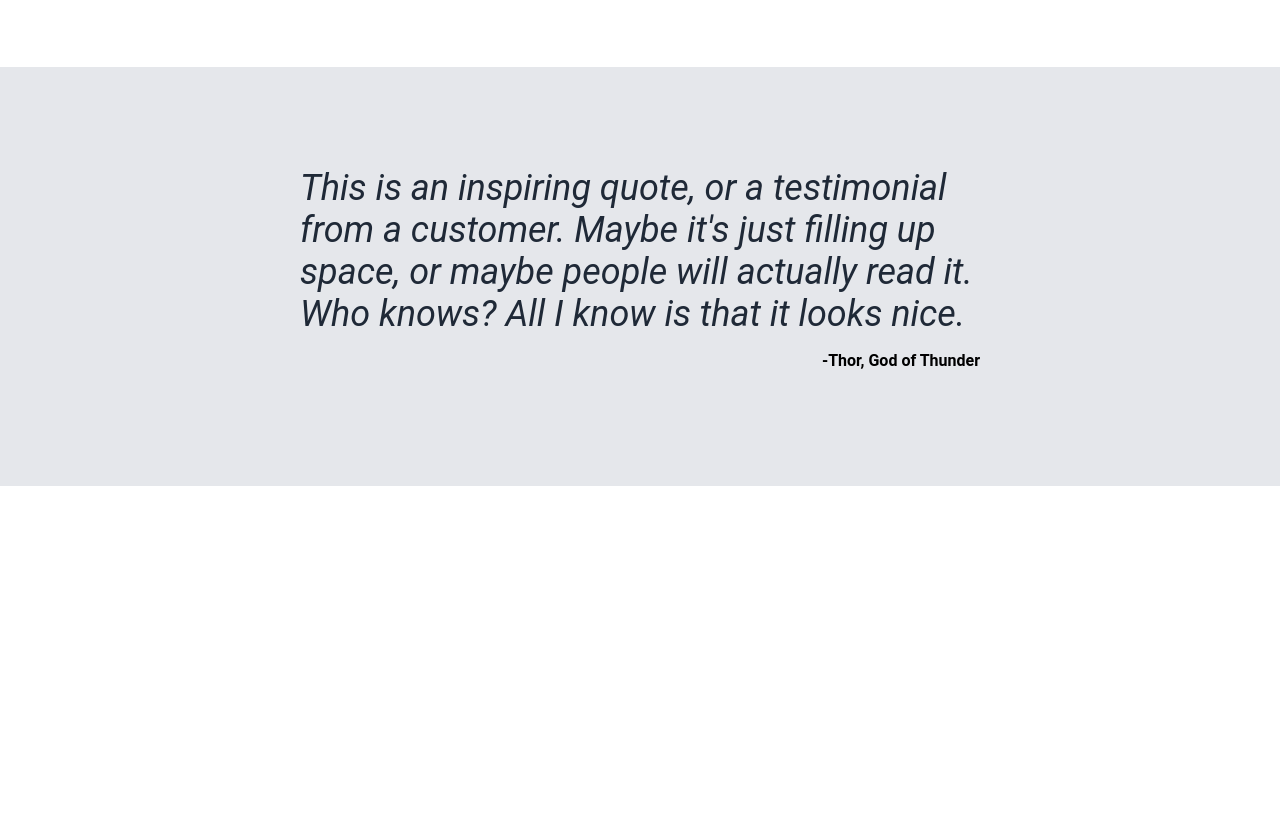
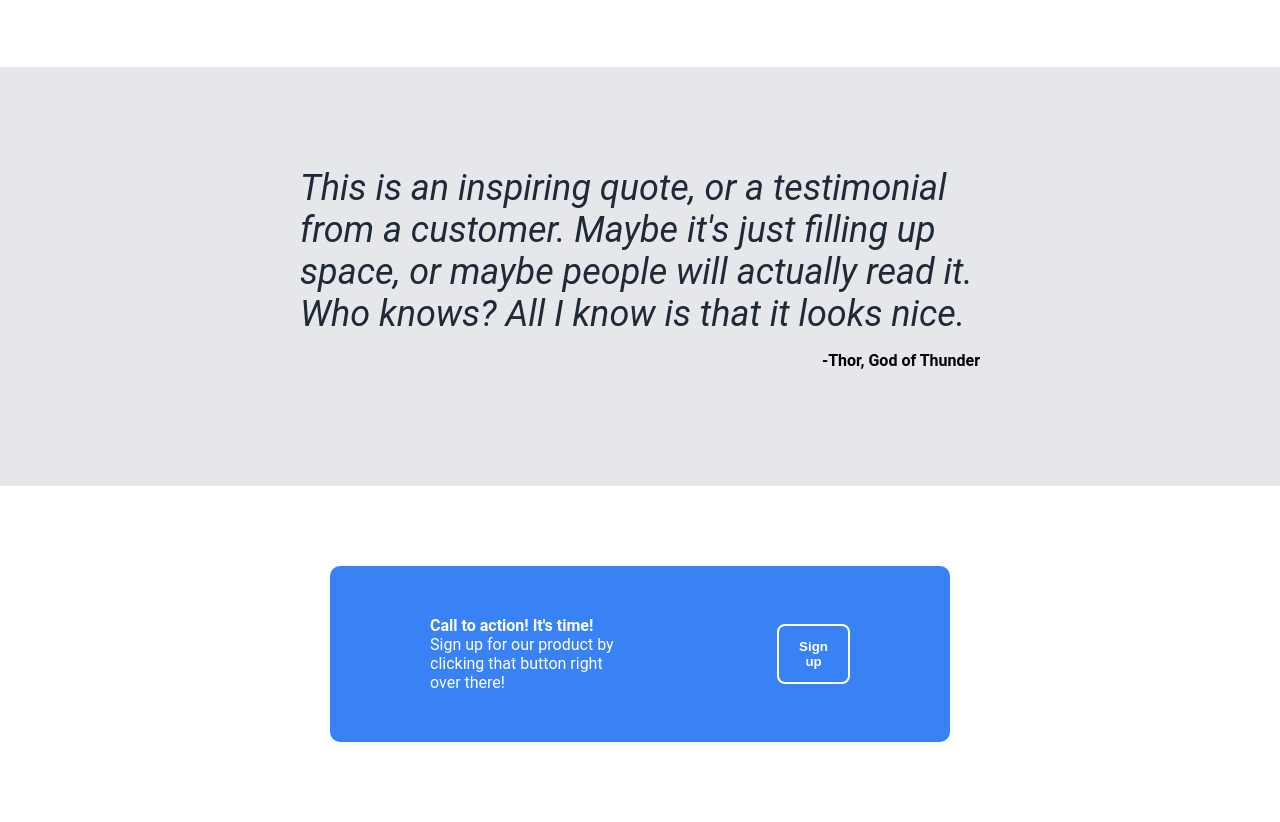
Before and after one commit to angie4303/odin-landing-page, a plain HTML site: page index.html in a window 1280 px wide. Shown: the part 866-1688 px from the top of the page. Before the commit the page ends 1352 px from the top, so only its background shows below. Drawn offline with Linux system fonts and the light colour scheme.

Commit message:
Fourth block added
Added html and css for Call to Action block

```diff
--- a/index.html
+++ b/index.html
@@ -55,5 +55,19 @@
         </p>
         <p id="author">-Thor, God of Thunder</p>
     </div>
+
+    <div class="container fourth">
+        <div class="content">
+            <div>
+                <div id="title">
+                    <strong>Call to action! It's time!</strong>
+                </div>
+                <div id="text">
+                    Sign up for our product by clicking that button right over there!
+                </div>
+            </div>
+            <button class="signup">Sign up</button>
+        </div>
+    </div>
 </body>
 </html>
--- a/style.css
+++ b/style.css
@@ -91,7 +91,6 @@ button {
 }
 
 .container.third {
-    padding: 50px;
     background-color: #E5E7EB;
     padding: 100px 300px;
 }
@@ -108,3 +107,23 @@ button {
     font-weight: bold;
     text-align: right;
 }
+
+.container.fourth {
+    padding: 50px 300px;
+    display: flex;
+    justify-content: space-between;
+    align-self: center;
+}
+
+.fourth .content {
+    background-color: #3882F6;
+    color: white;
+    display: flex;
+    padding: 50px 100px;
+    border-radius: 10px;
+    gap: 150px;
+}
+
+.content button {
+    border: 2px solid white;
+}
```
